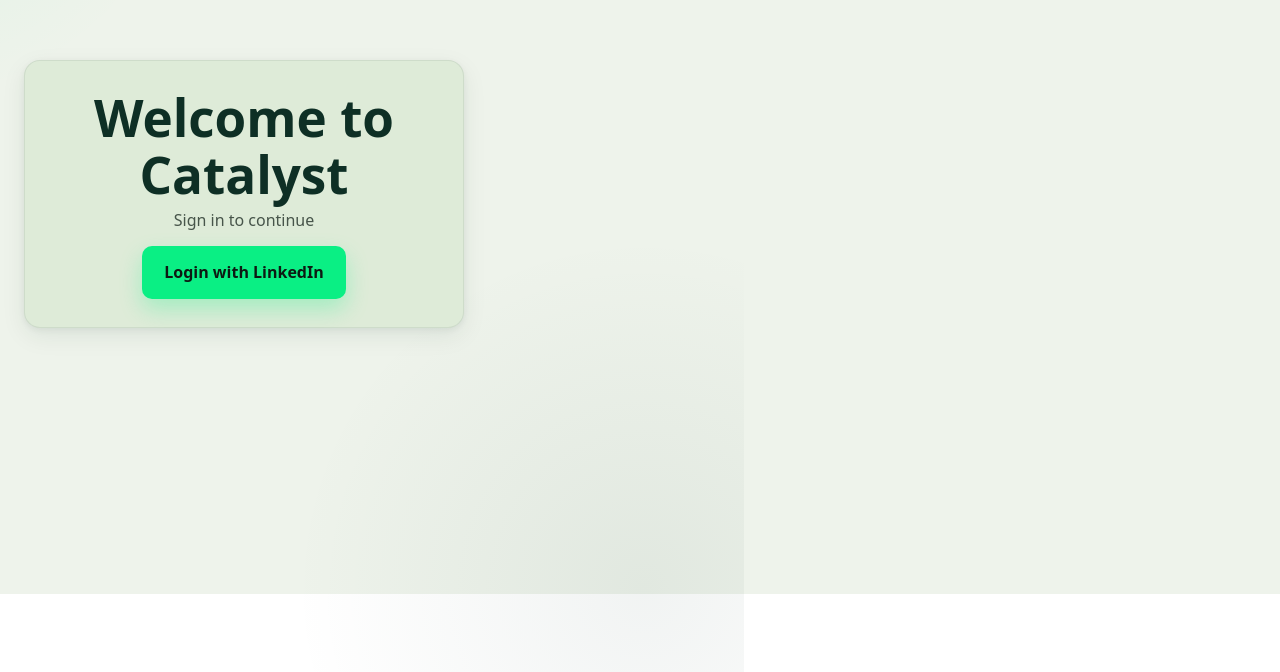
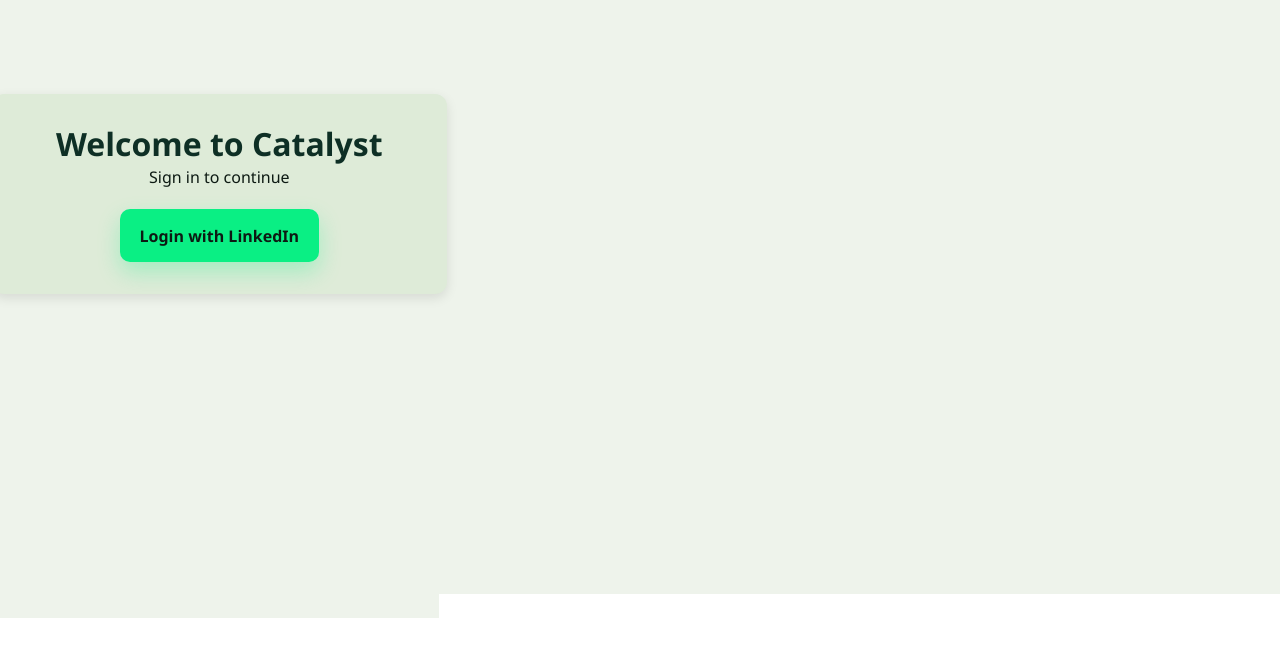
Before and after one commit to CatalystSolutionsLLC/LinkedInCountFrontEnd, a React (Vite) app: page / in a window 1280 px wide. Shown: the part 206-878 px from the top of the page. After the commit the page ends 824 px from the top, so only its background shows below. Built offline with nearby package versions, Linux system fonts and the light colour scheme.

Commit message:
update css

```diff
--- a/src/Dashboard.css
+++ b/src/Dashboard.css
@@ -1,161 +1,145 @@
-/* ================================
-   Catalyst UI — Dashboard.css
-   ================================ */
-
 /* Company color palette */
 :root {
   --green-accent: #0AEF84;
-  --green-dark:   #0E2F25;
-  --green-deep:   #123A2D;
-  --green-black:  #0D1A13;
-  --green-soft:   #DEEBD8;
-  --green-light:  #EEF3EB;
-
-  --radius-lg: 16px;
-  --shadow-1: 0 8px 24px rgba(14, 47, 37, 0.08), 0 2px 6px rgba(14, 47, 37, 0.06);
-  --shadow-2: 0 12px 28px rgba(14, 47, 37, 0.12);
+  --green-dark: #0E2F25;
+  --green-deep: #123A2D;
+  --green-black: #0D1A13;
+  --green-soft: #DEEBD8;
+  --green-light: #EEF3EB;
 }
 
-* { box-sizing: border-box; }
-
-html, body, #root { height: 100%; }
-
-body {
+body, html {
   margin: 0;
-  font-family: ui-sans-serif, system-ui, -apple-system, Segoe UI, Roboto, "Helvetica Neue",
-               Arial, "Apple Color Emoji", "Segoe UI Emoji";
-  color: var(--green-black);
-  background: var(--green-light);
-  -webkit-font-smoothing: antialiased;
-  -moz-osx-font-smoothing: grayscale;
+  padding: 0;
+  height: 100%;
+  font-family: 'Segoe UI', sans-serif;
+  background-color: var(--green-light);
 }
 
-/* Override Vite template constraints so we can truly center */
-#root {
-  max-width: none;
+.dashboard-container {
+  display: flex;
+  align-items: center;
+  justify-content: center;
+  height: 100vh;
+  width: 100vw;
   padding: 0;
+  box-sizing: border-box;
 }
 
-/* Links inherit button styles when used as buttons */
-a { color: inherit; text-decoration: none; }
-
-/* --------------------------------
-   Full-height centering containers
-   -------------------------------- */
-.page-center,
-.dashboard-container {
-  min-height: 100svh;          /* better on mobile than 100vh */
-  display: grid;
-  place-items: center;          /* perfect center */
-  padding: 24px;
-  background: var(--green-light);
-  position: relative;
-  isolation: isolate;
+.card {
+  background-color: var(--green-soft);
+  padding: 2rem;
+  border-radius: 12px;
+  box-shadow: 0 4px 12px rgba(0, 0, 0, 0.1);
+  max-width: 600px;
+  width: 100%;
+  text-align: center;
+  transition: transform 0.2s ease;
 }
 
-/* subtle backdrop blobs */
-.page-center::before,
-.dashboard-container::before {
-  content: "";
-  position: absolute;
-  inset: -20vmax;
-  background:
-    radial-gradient(40vmax 40vmax at 15% 20%, rgba(10,239,132,0.08), transparent 60%),
-    radial-gradient(50vmax 50vmax at 90% 80%, rgba(18,58,45,0.06), transparent 55%);
-  z-index: -1;
+.card:hover {
+  transform: scale(1.02);
 }
 
-/* --------------------------------
-   Card base
-   -------------------------------- */
-.card {
-  width: min(92vw, 560px);
-  background: var(--green-soft);
-  border: 1px solid rgba(14, 47, 37, 0.08);
-  border-radius: var(--radius-lg);
-  padding: 28px 32px;
-  text-align: center;
-  box-shadow: var(--shadow-1);
-  transition: transform .18s ease, box-shadow .18s ease;
-}
-
-.card:hover { transform: translateY(-1px); box-shadow: var(--shadow-2); }
-
-/* Login card a touch narrower */
-.card.login-card { width: min(92vw, 440px); }
-
-/* Avatar */
 .card img {
+  border-radius: 50%;
+  margin-bottom: 1rem;
   width: 120px;
   height: 120px;
   object-fit: cover;
-  border-radius: 50%;
   border: 4px solid var(--green-accent);
-  box-shadow: 0 6px 18px rgba(10, 239, 132, 0.24);
-  margin-bottom: 14px;
 }
 
-/* Headings & text */
-.title,
 .card h1 {
-  margin: 0 0 6px;
   color: var(--green-dark);
-  font-weight: 800;
+  margin-bottom: 0.25rem;
 }
 
-.subtitle,
 .card p {
-  margin: 0;
-  color: rgba(13, 26, 19, 0.72);
+  color: var(--green-black);
+  margin-top: 0;
 }
 
-/* --------------------------------
-   Buttons
-   -------------------------------- */
-.btn,
 .logout-btn {
+  margin-top: 1.5rem;
+  padding: 0.75rem 2rem;
+  background-color: var(--green-accent);
+  border: none;
+  color: white;
+  font-weight: bold;
+  border-radius: 8px;
+  cursor: pointer;
+  transition: background 0.2s ease;
+}
+
+.logout-btn:hover {
+  background-color: var(--green-dark);
+}
+
+
+@media (max-width: 480px) {
+  .card {
+    padding: 1.5rem;
+  }
+
+  .card img {
+    width: 100px;
+    height: 100px;
+  }
+
+  .logout-btn {
+    width: 100%;
+  }
+}
+
+/* Center any page full-height */
+.page-center {
+  min-height: 100svh; /* handles mobile UI chrome better than 100vh */
+  display: grid;
+  place-items: center;
+  background: #eef3eb; /* mint-50 background */
+  padding: 24px;
+}
+
+/* Reuse the glass card look for login */
+.card.login-card {
+  max-width: 460px;
+  width: 100%;
+  text-align: center;
+}
+
+/* Headings on login */
+.title {
+  color: #0e2f25;         /* deep green */
+  font-size: 2rem;
+  margin: 0 0 0.25rem;
+}
+
+.subtitle {
+  color: #123a2d;         /* medium green */
+  margin: 0 0 1.25rem;
+}
+
+/* Buttons */
+.btn {
   display: inline-flex;
   align-items: center;
   justify-content: center;
-  gap: .5rem;
-  padding: 0.9rem 1.4rem;
+  gap: 10px;
+  font-weight: 700;
+  padding: 0.9rem 1.25rem;
   border-radius: 10px;
-  border: 0;
-  cursor: pointer;
-  font-weight: 800;
-  transition: transform .15s ease, box-shadow .15s ease, background-color .15s ease;
+  text-decoration: none;
+  transition: transform 160ms ease, box-shadow 160ms ease, background-color 160ms ease;
 }
 
 .login-btn {
-  background: var(--green-accent);
-  color: var(--green-black);
-  box-shadow: 0 10px 22px rgba(10,239,132,.28);
-  margin-top: 14px;
+  background: #0aef84;    /* neon green */
+  color: #0d1a13;         /* near-black green */
+  box-shadow: 0 10px 22px rgba(10, 239, 132, 0.28);
 }
 
 .login-btn:hover {
   transform: translateY(-1px);
-  box-shadow: 0 14px 28px rgba(10,239,132,.34);
+  box-shadow: 0 14px 24px rgba(10, 239, 132, 0.36);
 }
-
-.logout-btn {
-  margin-top: 20px;
-  background: var(--green-accent);
-  color: var(--green-black);
-  box-shadow: 0 8px 20px rgba(10,239,132,.22);
-}
-
-.logout-btn:hover {
-  background: #09d874;
-  transform: translateY(-1px);
-  box-shadow: 0 12px 26px rgba(10,239,132,.28);
-}
-
-/* --------------------------------
-   Responsive tweaks
-   -------------------------------- */
-@media (max-width: 480px) {
-  .card { padding: 24px; }
-  .card img { width: 96px; height: 96px; }
-  .btn, .logout-btn { width: 100%; }
-}
```
